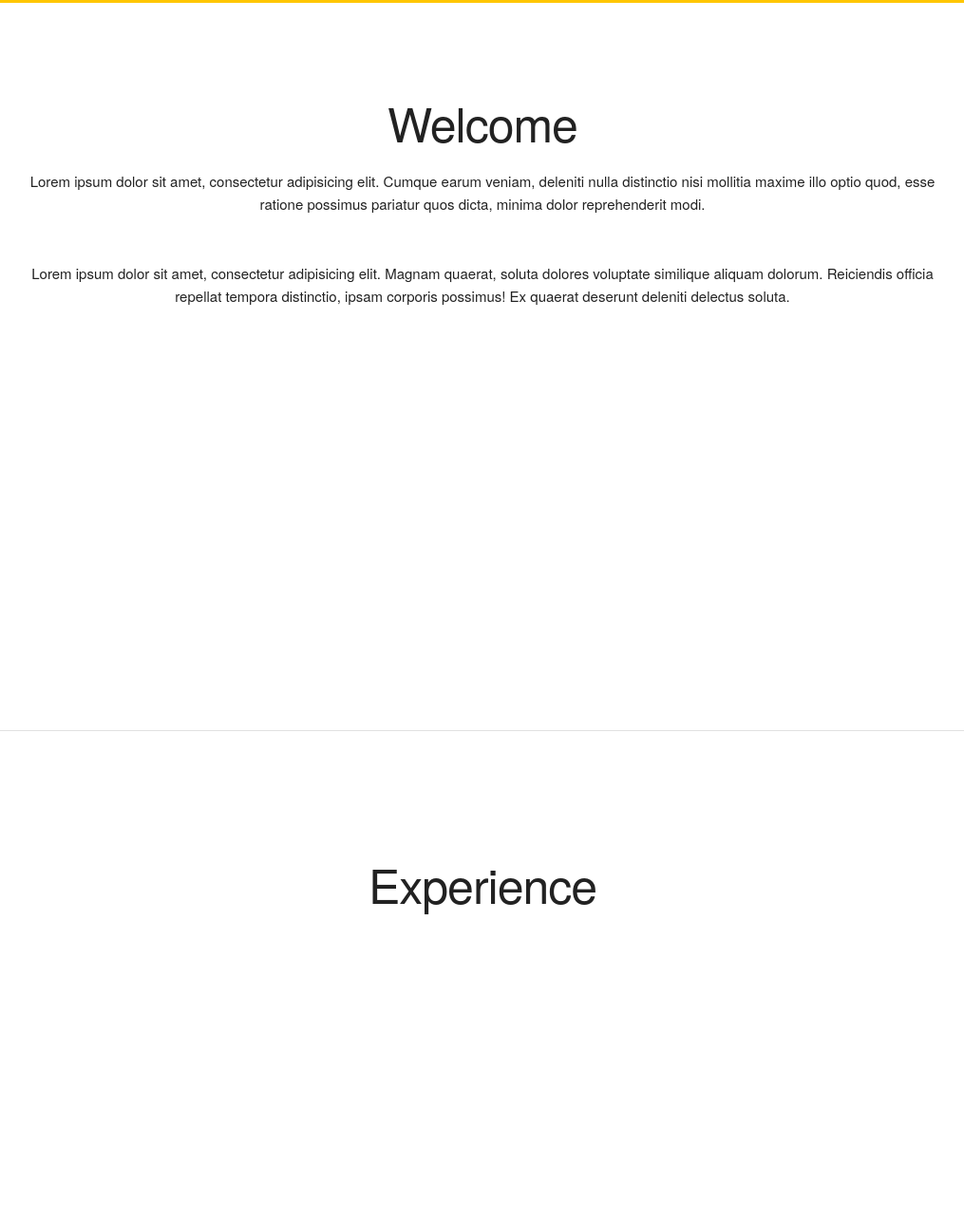
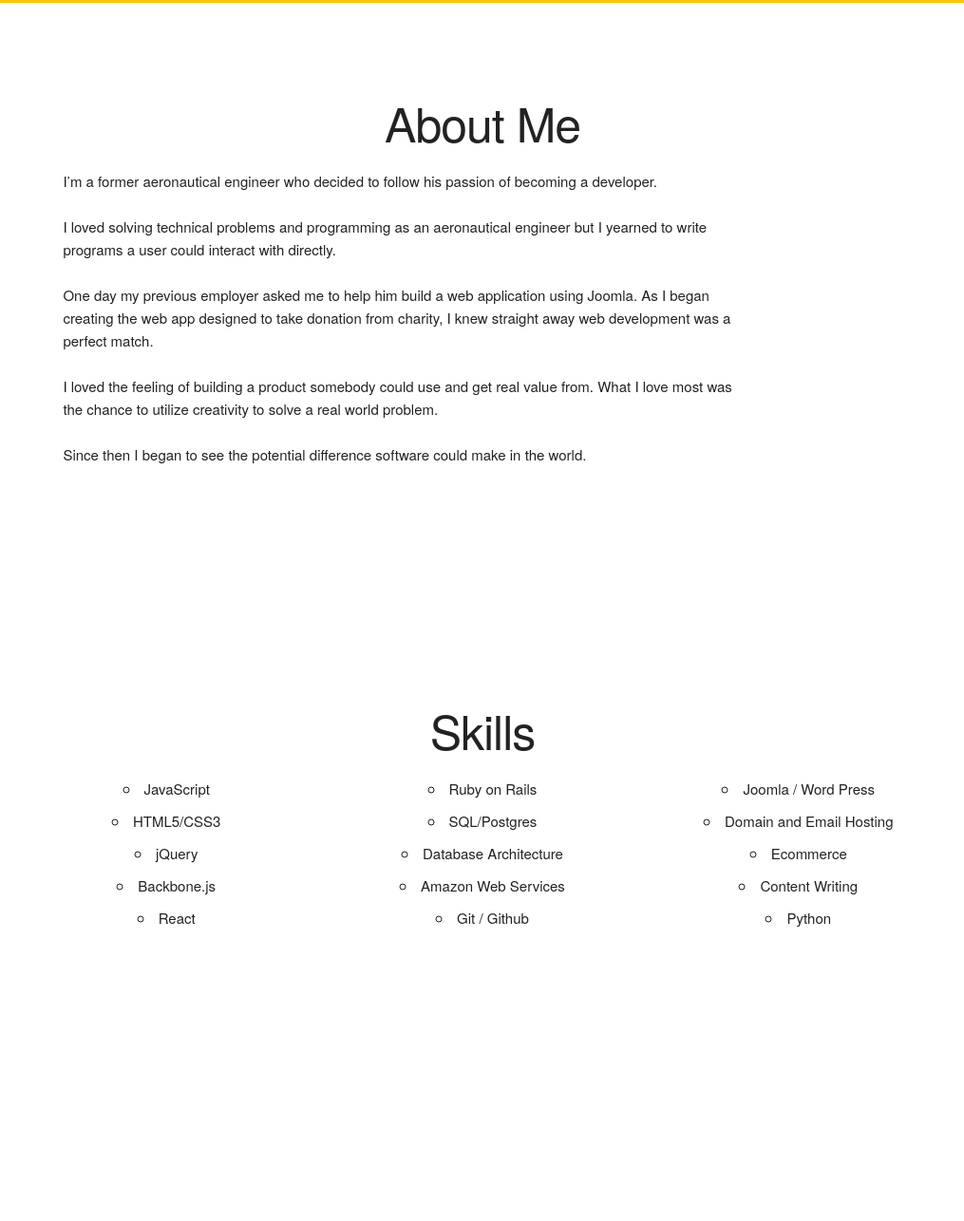
Before and after one commit to zitongliu/portfolio, a plain HTML site: page index.html in a window 1280 px wide. Shown: the part 797-2083 px from the top of the page at 95% size, without its empty margins (132-1147 px from the left). Drawn offline with Linux system fonts and the light colour scheme.

Commit message:
Updated layout

```diff
--- a/css/style.css
+++ b/css/style.css
@@ -1,6 +1,23 @@
+* {
+  box-sizing: border-box;
+}
+
 .fullwidth-intro {
   background-color: #ffc600;
   min-height: 100vh;
+  color: white;
+  text-align: center;
+  padding-top: 30vh;
+}
+
+.fullwidth-intro h1 {
+  font-size: 4em;
+}
+
+.skills {
+  padding-top: 12vh;
+  text-align: center;
+  min-height: 80vh;
 }
 
 .about {
@@ -21,6 +38,12 @@
   min-height: 80vh;
 }
 
+.education {
+  padding-top: 12vh;
+  text-align: center;
+  min-height: 80vh;
+}
+
 .contact {
   padding-top: 12vh;
   text-align: center;
--- a/index.html
+++ b/index.html
@@ -13,23 +13,91 @@
 </head>
 <body>
   <header class="fullwidth-intro">
+    <div class="container">
+      <h1>Hello, my name is Steve Liu...</h1>
 
+    </div>
   </header>
+  <section class="about">
     <div class="container">
-    <section class="about">
-      <H1>Welcome</H1>
-      <p>Lorem ipsum dolor sit amet, consectetur adipisicing elit. Cumque earum veniam, deleniti nulla distinctio nisi mollitia maxime illo optio quod, esse ratione possimus pariatur quos dicta, minima dolor reprehenderit modi.</p>
+      <H1>About Me</H1>
+      <div class="row">
+        <div class="three columns">
+
+        </div>
+        <div class="nine columns">
+          <p style="text-align: left">I’m a former aeronautical engineer who decided to follow his passion of becoming a developer.
           <br>
-      <p>Lorem ipsum dolor sit amet, consectetur adipisicing elit. Magnam quaerat, soluta dolores voluptate similique aliquam dolorum. Reiciendis officia repellat tempora distinctio, ipsam corporis possimus! Ex quaerat deserunt deleniti delectus soluta.</p>
+          <br>
+          I loved solving technical problems and programming as an aeronautical engineer but I yearned to write programs a user could interact with directly.
+          <br>
+          <br>
+          One day my previous employer asked me to help him build a web application using Joomla. As I began creating the web app designed to take donation from charity, I knew straight away web development was a perfect match.
+          <br>
+          <br>
+          I loved the feeling of building a product somebody could use and get real value from. What I love most was the chance to utilize creativity to solve a real world problem.
+          <br>
+          <br>
+          Since then I began to see the potential difference software could make in the world.
+          </p>
+        </div>
+      </div>
+
+    </div>
   </section>
+  <section class="skills">
+    <div class="container">
+      <h1>Skills</h1>
+      <div class="row">
+        <div class="four columns">
+          <ul>
+
+            <li>JavaScript</li>
+            <li>HTML5/CSS3</li>
+            <li>jQuery</li>
+            <li>Backbone.js</li>
+            <li>React</li>
+          </ul>
+
         </div>
-  <hr>
+        <div class="four columns">
+          <ul>
+            <li>Ruby on Rails</li>
+            <li>SQL/Postgres</li>
+            <li>Database Architecture</li>
+            <li>Amazon Web Services</li>
+            <li>Git / Github</li>
+          </ul>
+        </div>
+        <div class="four columns">
+          <ul>
+            <li>Joomla / Word Press</li>
+            <li>Domain and Email Hosting</li>
+            <li>Ecommerce</li>
+            <li>Content Writing</li>
+            <li>Python</li>
+          </ul>
+        </div>
+      </div>
+
+    </div>
+  </section>
+
   <section class="experience">
+    <div class="container">
       <h1>Experience</h1>
+    </div>
   </section>
-  <hr>
+
   <section class="projects">
+    <div class="container">
       <h1>Projects</h1>
+    </div>
+  </section>
+  <section class="education">
+    <div class="container">
+      <h1>Education</h1>
+    </div>
   </section>
   <section class="contact">
     <h1 class="dark">Get in touch</h1>
```
Lines whose indentation alone changed are shown as unchanged.
